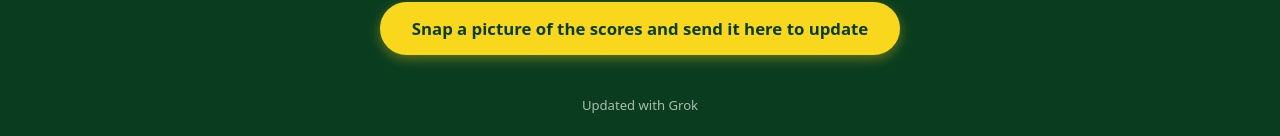
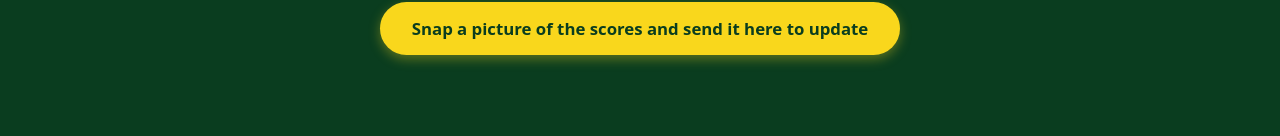
Before and after one commit to smeagster86/riverside-tuesday-tennis, a website: page index.html in a window 1280 px wide. Shown: the part 2264-2400 px from the top of the page. After the commit the page ends 2369 px from the top, so only its background shows below. Drawn offline with Linux system fonts and the light colour scheme.

Commit message:
Update index.html

```diff
--- a/index.html
+++ b/index.html
@@ -97,10 +97,6 @@
         Snap a picture of the scores and send it here to update
       </a>
     </p>
-
-    <p style="text-align:center; margin-top:8px; font-size:0.82em; opacity:0.65;">
-      Updated with Grok
-    </p>
   </div>
 </body>
 </html>
```
